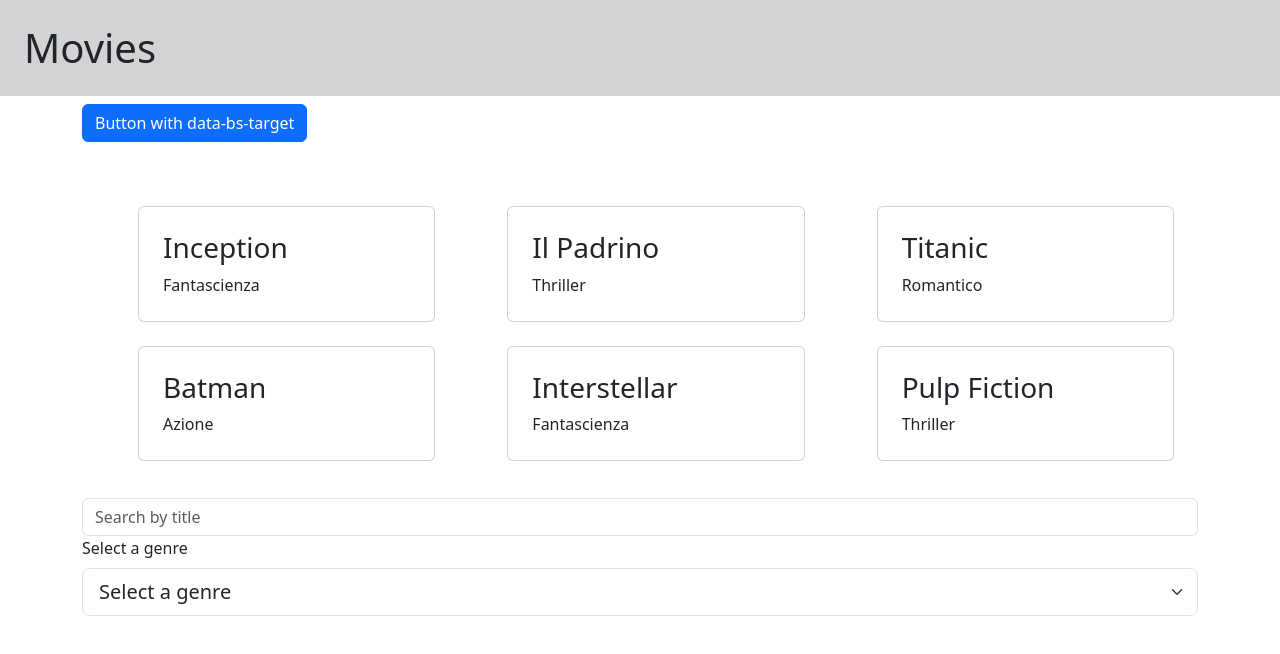
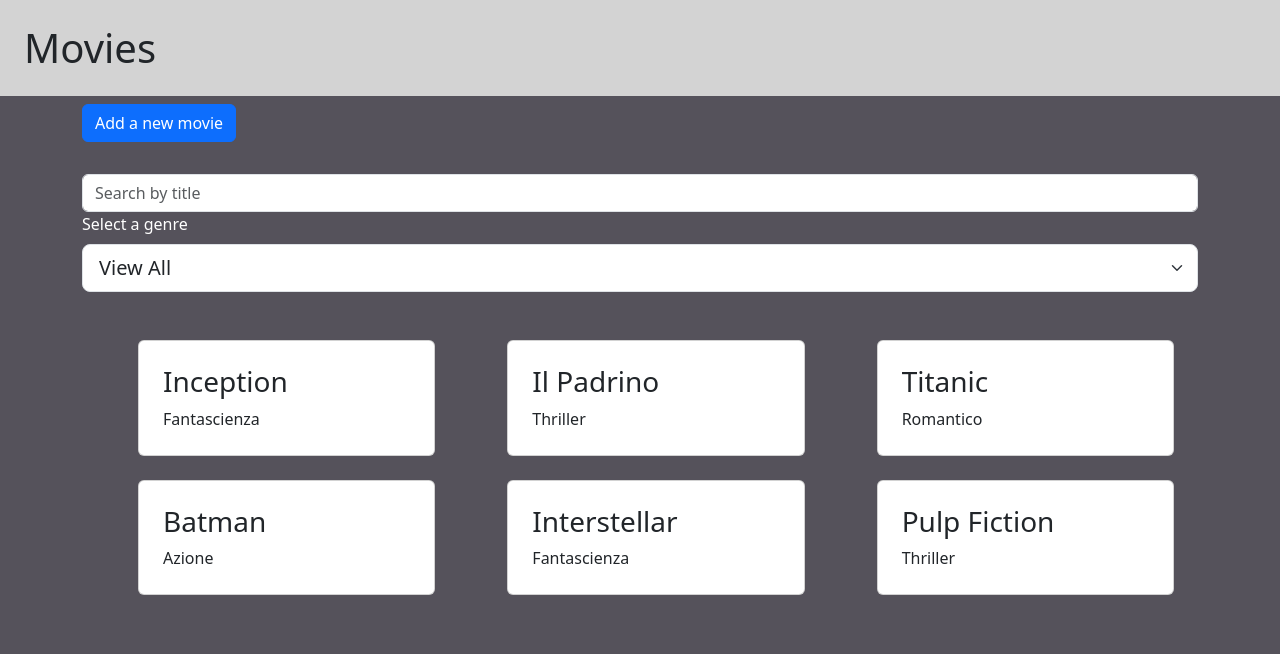
Before and after one commit to leonardopalluzzi/react-movie-filter, a React (Vite) app: page / in a window 1280 px wide. Shown: the top 654 px of the page. Built offline with nearby package versions, Linux system fonts and the light colour scheme.

Commit message:
edit style, add input check on add function, minor fixes

```diff
--- a/src/components/Add.jsx
+++ b/src/components/Add.jsx
@@ -4,26 +4,29 @@ export default function Add({ setNewMovieTitle, newMovieTitle, setNewMovieGenre,
             <div className="container">
                 <p className="d-inline-flex gap-1">
                     <button className="btn btn-primary" type="button" data-bs-toggle="collapse" data-bs-target="#collapseExample" aria-expanded="false" aria-controls="collapseExample">
-                        Button with data-bs-target
+                        Add a new movie
                     </button>
                 </p>
                 <div className="collapse" id="collapseExample">
                     <div className="card card-body">
                         <form onSubmit={e => handleSubmit(e)}>
                             <input
-                                className="form-control"
+                                className="form-control mb-4"
                                 type="text"
                                 placeholder="insert film title"
                                 onChange={e => setNewMovieTitle(e.target.value)}
-                                value={newMovieTitle} />
+                                value={newMovieTitle}
+                                required
+                            />
                             <input
-                                className="form-control"
+                                className="form-control mb-4"
                                 type="text"
                                 placeholder="insert film genre"
                                 onChange={e => setNewMovieGenre(e.target.value)}
                                 value={newMovieGenre}
+                                required
                             />
-                            <button type="submit" className="btn btn-primary">Add</button>
+                            <button type="submit" className="btn btn-success">Add</button>
                         </form>
 
                     </div>
--- a/src/components/Filter.jsx
+++ b/src/components/Filter.jsx
@@ -11,7 +11,7 @@ export default function Filter({ setFilter, filter, genres, title, setTitle }) {
             </div>
 
             <div className="genre_filter">
-                <label htmlFor="" className="form-label">Select a genre</label>
+                <label htmlFor="" className="form-label text-white">Select a genre</label>
                 <select
                     className="form-select form-select-lg"
                     name=""
@@ -19,7 +19,7 @@ export default function Filter({ setFilter, filter, genres, title, setTitle }) {
                     onChange={(e) => setFilter(e.target.value)}
                     value={filter}
                 >
-                    <option value="all">Select a genre</option>
+                    <option value="all">View All</option>
                     {genres.map((item, i) =>
                         <option key={i} value={item}>{item}</option>
                     )}
--- a/src/components/Main.jsx
+++ b/src/components/Main.jsx
@@ -38,6 +38,7 @@ export default function Main({ data }) {
     function handleSubmit(e) {
         e.preventDefault()
 
+        if (newMovieGenre && newMovieTitle) {
             setMovies([...movies, {
                 title: newMovieTitle,
                 genre: newMovieGenre
@@ -52,6 +53,11 @@ export default function Main({ data }) {
             setGenres(genresList)
             console.log(movies);
             console.log(genres);
+        } else {
+            alert('Per favore compialre i campi richesti')
+        }
+
+
 
     }
 
@@ -71,8 +77,8 @@ export default function Main({ data }) {
         <>
             <Add handleSubmit={handleSubmit} newMovieGenre={newMovieGenre} setNewMovieGenre={setNewMovieGenre} newMovieTitle={newMovieTitle} setNewMovieTitle={setNewMovieTitle} />
             {/* stampa lista  */}
+            <Filter title={title} setTitle={setTitle} setFilter={setFilter} filter={filter} genres={genres} />
             <List filterList={filterList} />
-            <Filter title={title} setTitle={setTitle} setFilter={setFilter} filter={filter} genres={genres} />
         </>
     )
 }
--- a/src/index.css
+++ b/src/index.css
@@ -4,6 +4,10 @@
   margin: 0;
   padding: 0;
   box-sizing: border-box;
+}
+
+body {
+  background-color: #1b1724be;
 }
 
 header {
```
Lines whose indentation alone changed are shown as unchanged.
